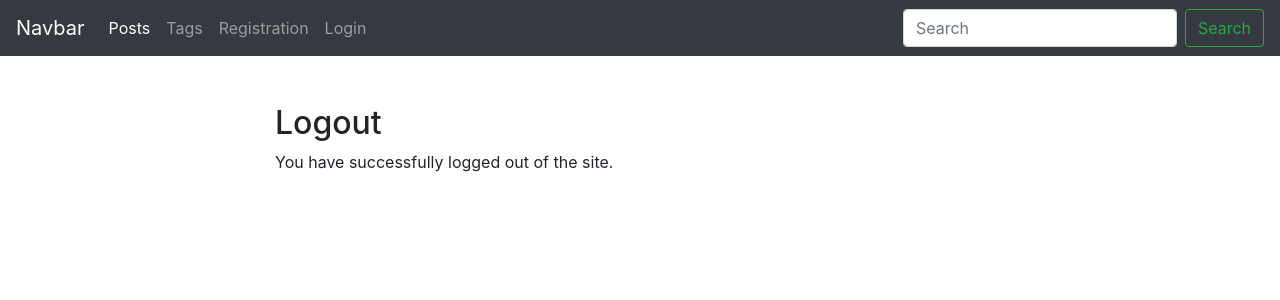
After one commit to webbcoder/news-site, a Django app: page /news/accounts/logout/ in a window 1280 px wide. The commit adds this page. Shown: the top 300 px of the page. Run offline with Django 3.2, Linux system fonts and the light colour scheme; the visitor is signed in with stand-in values (Sample User, id 1); some libraries are stand-ins or nearby versions.

Commit message:
- add logout template

```diff
--- /dev/null
+++ b/news/templates/news/logout.html
@@ -0,0 +1,7 @@
+{% extends "base.html" %}
+{% block title %} Logout {% endblock %}
+{% block content %}
+
+<h2>Logout</h2>
+<p>You have successfully logged out of the site.</p>
+{% endblock %}
--- a/news/urls.py
+++ b/news/urls.py
@@ -4,6 +4,7 @@ from .views import *
 urlpatterns = [
     path('', posts_list, name='posts_list_url'),
     path('accounts/login/', SiteLoginView.as_view(), name='login'),
+    path('accounts/logout/', SiteLogoutView.as_view(), name='logout'),
     path('accounts/profile/', profile, name='profile'),
     path('post/create/', PostCreate.as_view(), name='post_create_url'),
     path('post/<str:slug>/', PostDetail.as_view(), name='post_detail_url'),
--- a/news/views.py
+++ b/news/views.py
@@ -1,7 +1,7 @@
 from django.shortcuts import render, redirect
 from django.urls import reverse
 from django.views.generic import View
-from django.contrib.auth.views import LoginView
+from django.contrib.auth.views import LoginView, LogoutView
 from django.contrib.auth.mixins import LoginRequiredMixin
 from django.contrib.auth.decorators import login_required
 from django.core.paginator import Paginator
@@ -15,6 +15,10 @@ from .forms import TagForm, PostForm
 
 class SiteLoginView(LoginView):
     template_name = 'news/login.html'
+
+
+class SiteLogoutView(LoginRequiredMixin, LogoutView):
+    template_name = 'news/logout.html'
 
 
 @login_required
--- a/news_site/settings.py
+++ b/news_site/settings.py
@@ -122,4 +122,5 @@ STATICFILES_DIRS = [
     os.path.join(BASE_DIR, 'static')
 ]
 AUTH_USER_MODEL = 'news.AdvUser'
+LOGIN_URL = '/news/accounts/login/'
 LOGIN_REDIRECT_URL = '/news/accounts/profile/'
--- a/templates/base.html
+++ b/templates/base.html
@@ -36,6 +36,7 @@
                         href="#">My posts</a>
                         <div class="dropdown-divider"></div>
                         <a class="dropdown-item" href="#">Delete</a>
+                        <a class="dropdown-item" href="{% url 'logout' %}">Logout</a>
                     </div>
                 </li>
                 {% else %}
```
Also changed, not shown: news/templates/news/profile.html (+11 -10 lines).
